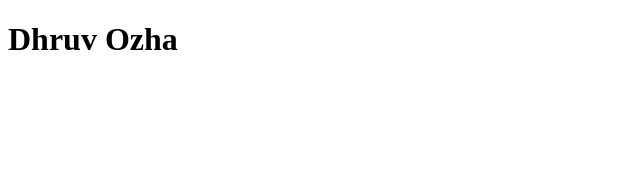
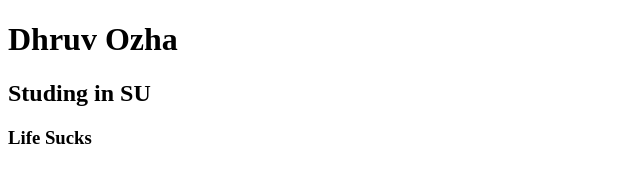
Before and after one commit to jaintulya/groupproject, a plain HTML site: page fileD.html in a window 1280 px wide. Shown: the whole page, without its empty margins (0-640 px from the left). Drawn offline with Linux system fonts and the light colour scheme.

Commit message:
about me

```diff
--- a/fileD.html
+++ b/fileD.html
@@ -7,5 +7,7 @@
 </head>
 <body>
     <h1>Dhruv Ozha</h1>
+    <h2>Studing in SU</h2>
+    <h3>Life Sucks</h3>
 </body>
 </html>
```
